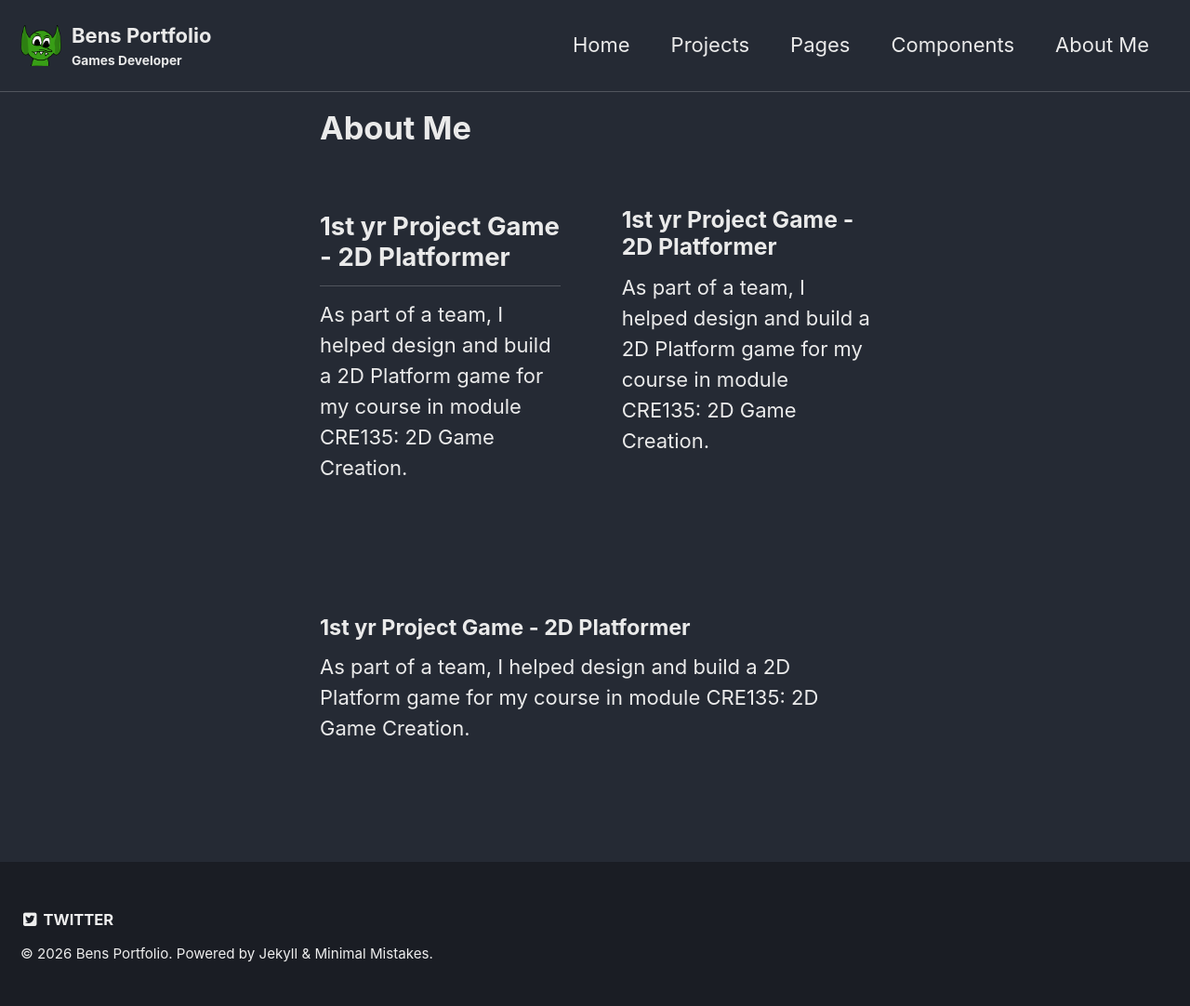
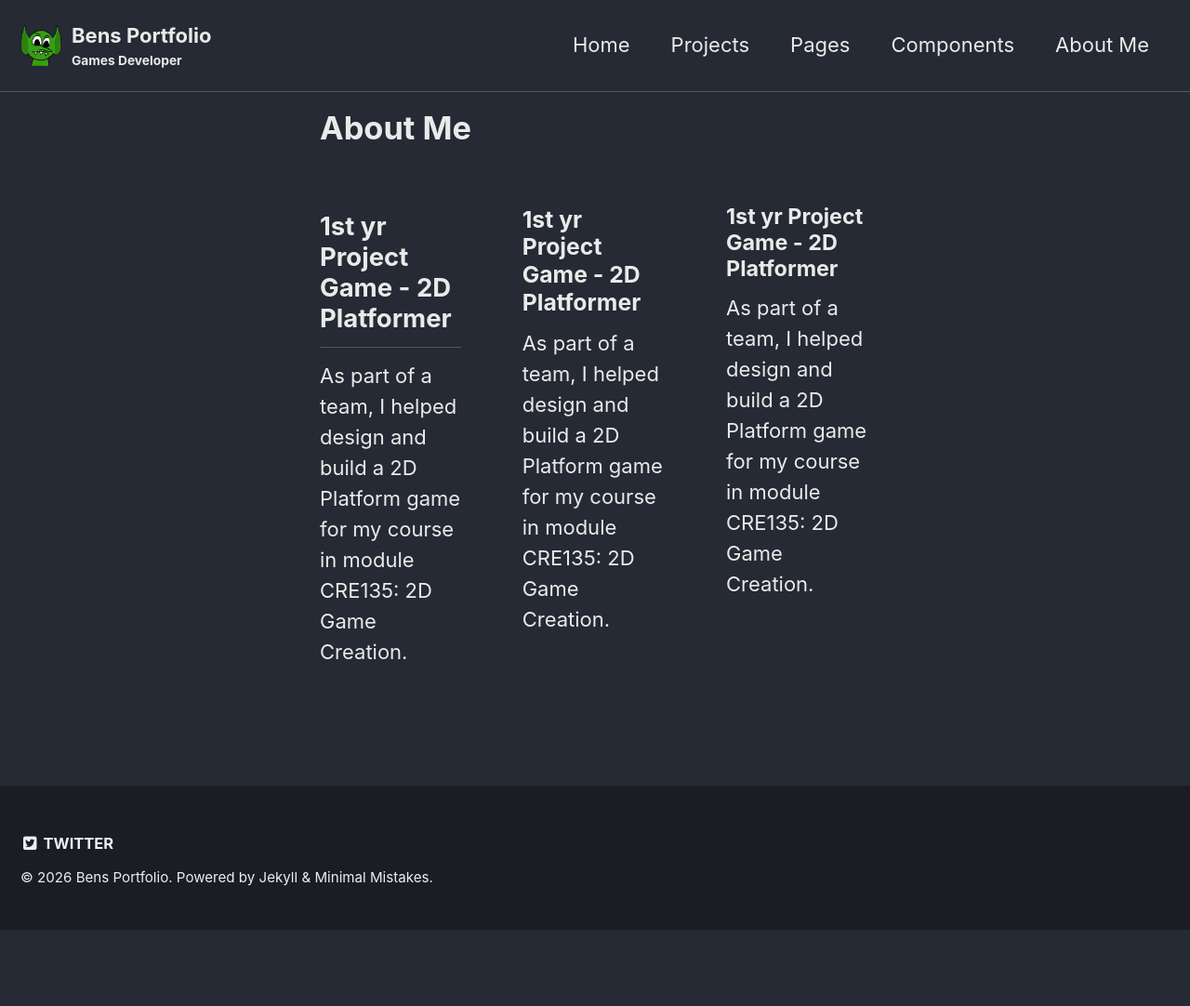
Before and after one commit to nvbnb17/nvbnb17.github.io, a Jekyll site: the page built from _pages/about-me.md, in a window 1280 px wide. Shown: the whole page at 93% size. Built offline with Jekyll 4.4.1, drawn with Linux system fonts in a browser that asks for light colours; after the commit the page ends 1000 px from its top, so only the background shows below that.

Commit message:
Update about-me.md

```diff
--- a/_pages/about-me.md
+++ b/_pages/about-me.md
@@ -17,21 +17,21 @@ skills:
 <div style="display:flex; flex-wrap:wrap; gap:3rem; align-items:flex-start;">
 
   <!-- LEFT: text content -->
-  <div style="flex:1 1 250px; min-width:250px;">
+  <div style="flex:1 1 150px; min-width:150px;">
     <h2>1st yr Project Game - 2D Platformer</h2>
     <p>
       As part of a team, I helped design and build a 2D Platform game for my course in module CRE135: 2D Game Creation.
     </p>
   </div>
 
-<div style="flex:2 2 250px; min-width:250px;">
+<div style="flex:2 2 150px; min-width:150px;">
     <h3>1st yr Project Game - 2D Platformer</h3>
     <p>
       As part of a team, I helped design and build a 2D Platform game for my course in module CRE135: 2D Game Creation.
     </p>
   </div>
 
-  <div style="flex:3 3 250px; min-width:250px;">
+  <div style="flex:3 3 150px; min-width:150px;">
     <h4>1st yr Project Game - 2D Platformer</h4>
     <p>
       As part of a team, I helped design and build a 2D Platform game for my course in module CRE135: 2D Game Creation.
```
